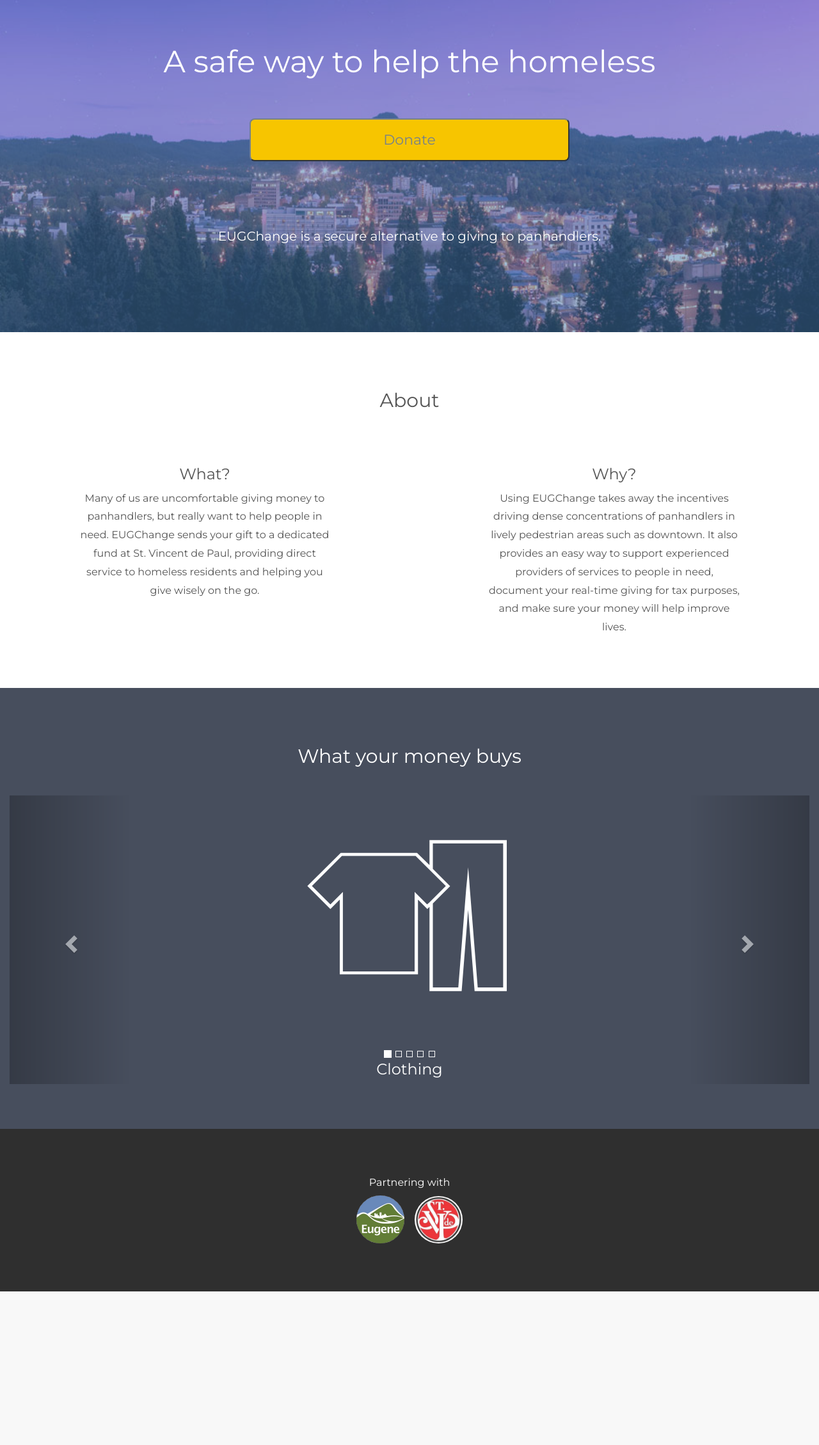
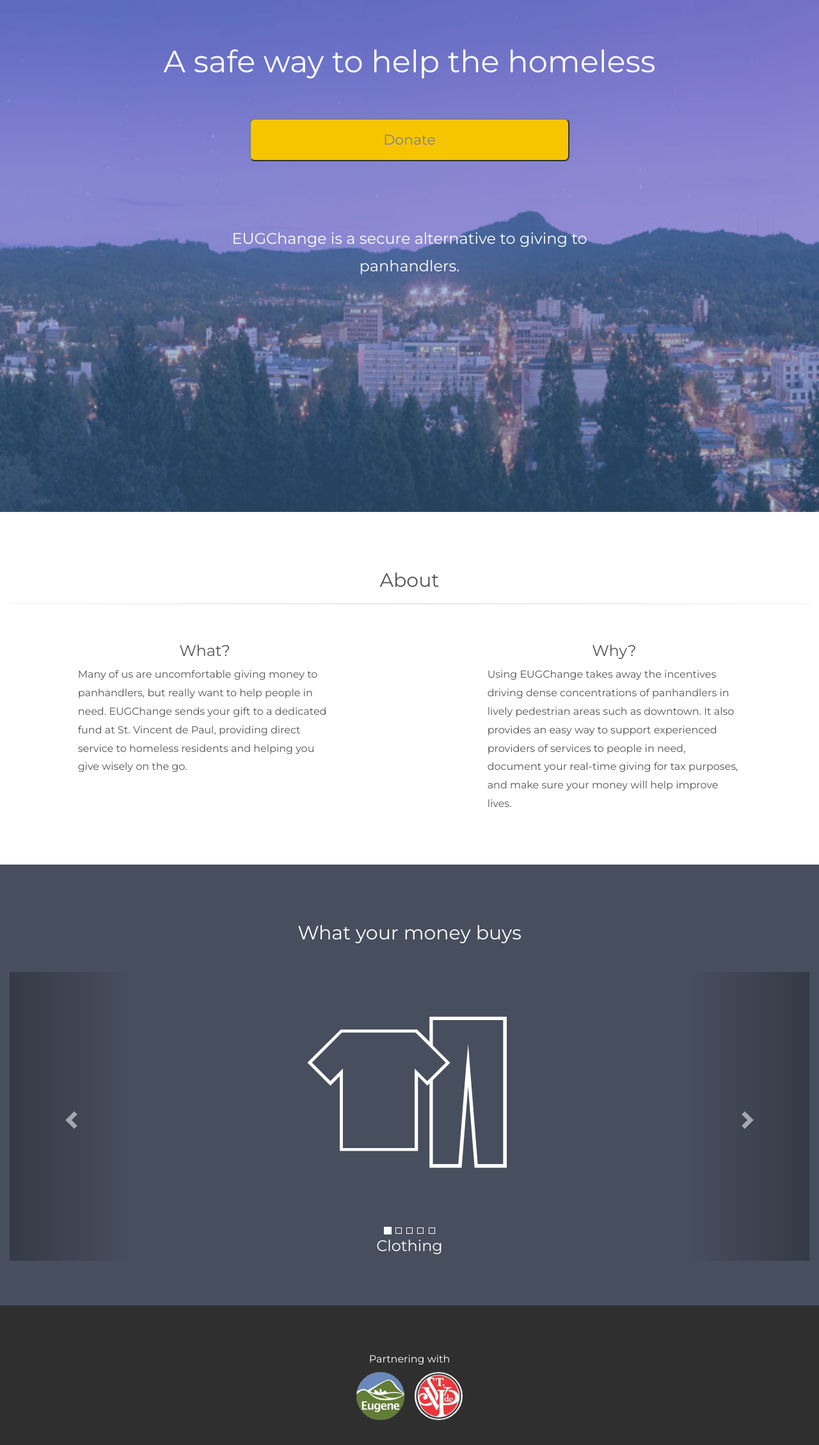
Before and after one commit to 238alexg/Change4Change, a Flask app: page / in a window 1280 px wide. Shown: the part 80-2338 px from the top of the page at 64% size. Before the commit the page ends 2098 px from the top, so only its background shows below. Run offline with Flask 2, Linux system fonts and the light colour scheme; some libraries are stand-ins or nearby versions.

Commit message:
Fixed beginning screen and about section

```diff
--- a/DonationApp/templates/index.html
+++ b/DonationApp/templates/index.html
@@ -15,6 +15,7 @@
       line-height: 1.8;
       color: #f5f6f7;
     }
+    html, body {height: 100%;}
     p {font-size: 16px;}
     .margin {margin-bottom: 45px;}
     .bg-0 {
@@ -24,6 +25,7 @@
     .bg-1 {
         background-color: rgba(81, 145, 205, 0.45); /* Blue */
         color: #ffffff;
+        height: 100%;
     }
     .img-1 {
       background: url("../static/img/city.jpg");
@@ -31,6 +33,8 @@
       background-repeat: no-repeat;
       background-size: cover;
       background-position: 0% 100%;
+      height: 100%;
+      overflow-y: none;
     }
     .bg-2 {
         background-color: #474e5d; /* Dark Blue */
@@ -121,6 +125,14 @@
     margin-top: 30px;
     padding-top: 10px;
   }
+  hr.style14 {
+    border: 0;
+    height: 1px;
+    background-image: -webkit-linear-gradient(left, #F0F0F0, #D0D0D0, #F0F0F0);
+    background-image: -moz-linear-gradient(left, #F0F0F0, #D0D0D0, #F0F0F0);
+    background-image: -ms-linear-gradient(left, #F0F0F0, #D0D0D0, #F0F0F0);
+    background-image: -o-linear-gradient(left, #F0F0F0, #D0D0D0, #F0F0F0);
+  }
   </style>
 </head>
 <body>
@@ -170,23 +182,24 @@
       src="https://www.paypalobjects.com/en_US/i/scr/pixel.gif" >
 
     </form>
-    <p style="margin-right: 25%; margin-left: 25%; font-size: 2.5vmin; margin-bottom: 5%;">EUGChange is a secure alternative to giving to panhandlers.</p>
+    <p style="margin-right: 25%; margin-left: 25%; font-size: 3vmin; margin-bottom: 5%;">EUGChange is a secure alternative to giving to panhandlers.</p>
   </div>
 </div>
 
 <!-- Second Container (Grid) -->
 <div id="aboutSect" class="container-fluid bg-3 text-center">
-  <h2 >About</h2><br>
+  <h2 >About</h2>
+  <hr class="style14">
   <div class="row">
     <div class="col-sm-1"></div>
     <div class="col-sm-4">
     <h3>What?</h3>
-      <p>Many of us are uncomfortable giving money to panhandlers, but really want to help people in need. EUGChange sends your gift to a dedicated fund at St. Vincent de Paul, providing direct service to homeless residents and helping you give wisely on the go.</p>
+      <p style="text-align: left;">Many of us are uncomfortable giving money to panhandlers, but really want to help people in need. EUGChange sends your gift to a dedicated fund at St. Vincent de Paul, providing direct service to homeless residents and helping you give wisely on the go.</p>
     </div>
     <div class="col-sm-2"></div>
     <div class="col-sm-4">
     <h3>Why?</h3>
-      <p>Using EUGChange takes away the incentives driving dense concentrations of panhandlers in lively pedestrian areas such as downtown. It also provides an easy way to support experienced providers of services to people in need, document your real-time giving for tax purposes, and make sure your money will help improve lives.</p>
+      <p style="text-align: left;">Using EUGChange takes away the incentives driving dense concentrations of panhandlers in lively pedestrian areas such as downtown. It also provides an easy way to support experienced providers of services to people in need, document your real-time giving for tax purposes, and make sure your money will help improve lives.</p>
     </div>
     <div class="col-sm-1"></div>
     <a href="#myNavbar" id="myBtn" title="Go to top">Top</a>
```
